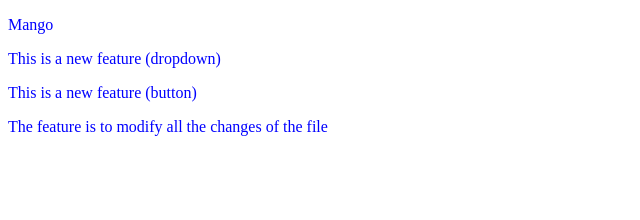
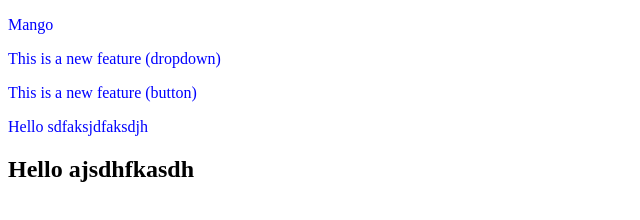
Before and after one commit to roshan0essence/gitrepo, a plain HTML site: page index.html in a window 1280 px wide. Shown: the whole page, without its empty margins (0-640 px from the left). Drawn offline with Linux system fonts and the light colour scheme.

Commit message:
My message

```diff
--- a/index.html
+++ b/index.html
@@ -12,6 +12,7 @@
     <p> This is a new feature (dropdown) </p>
     <p> This is a new feature (button) </p>
 
-    <p> The feature is to modify all the changes of the file </p>
+<p> Hello sdfaksjdfaksdjh </p>
+    <H2> Hello ajsdhfkasdh</H2>
 </body>
 </html>
```
